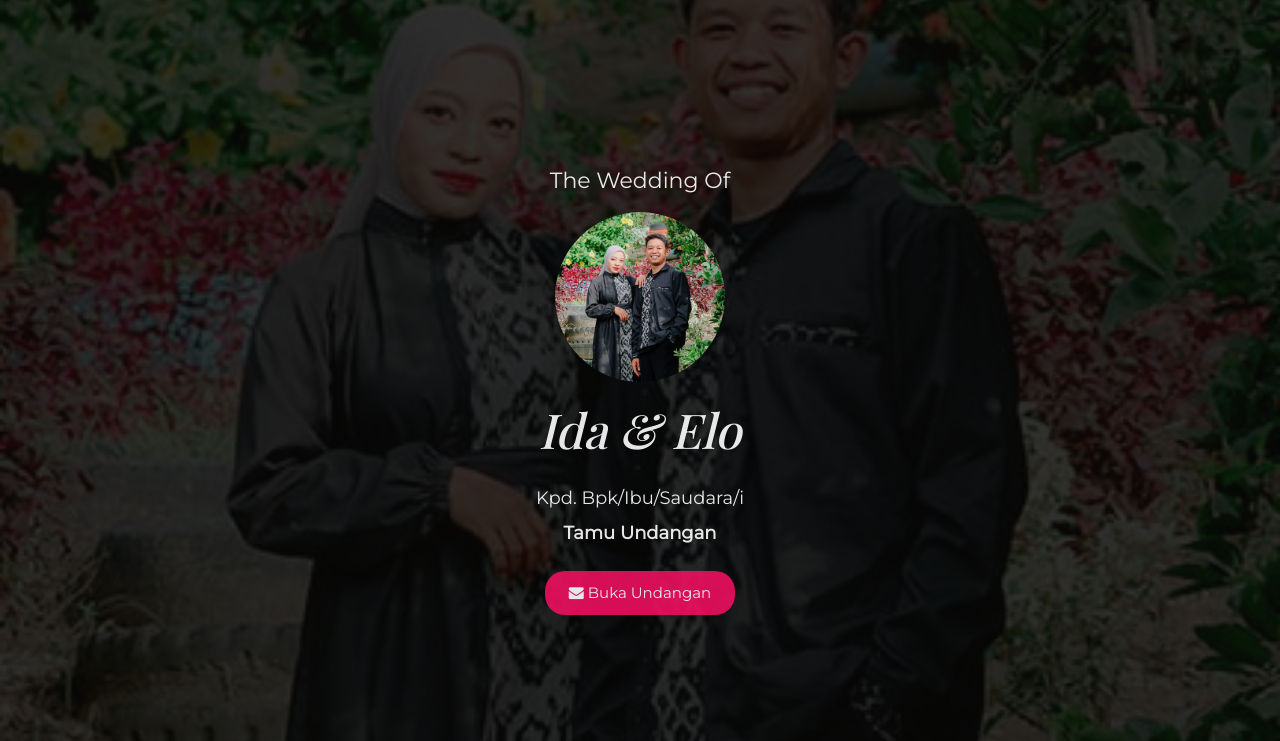
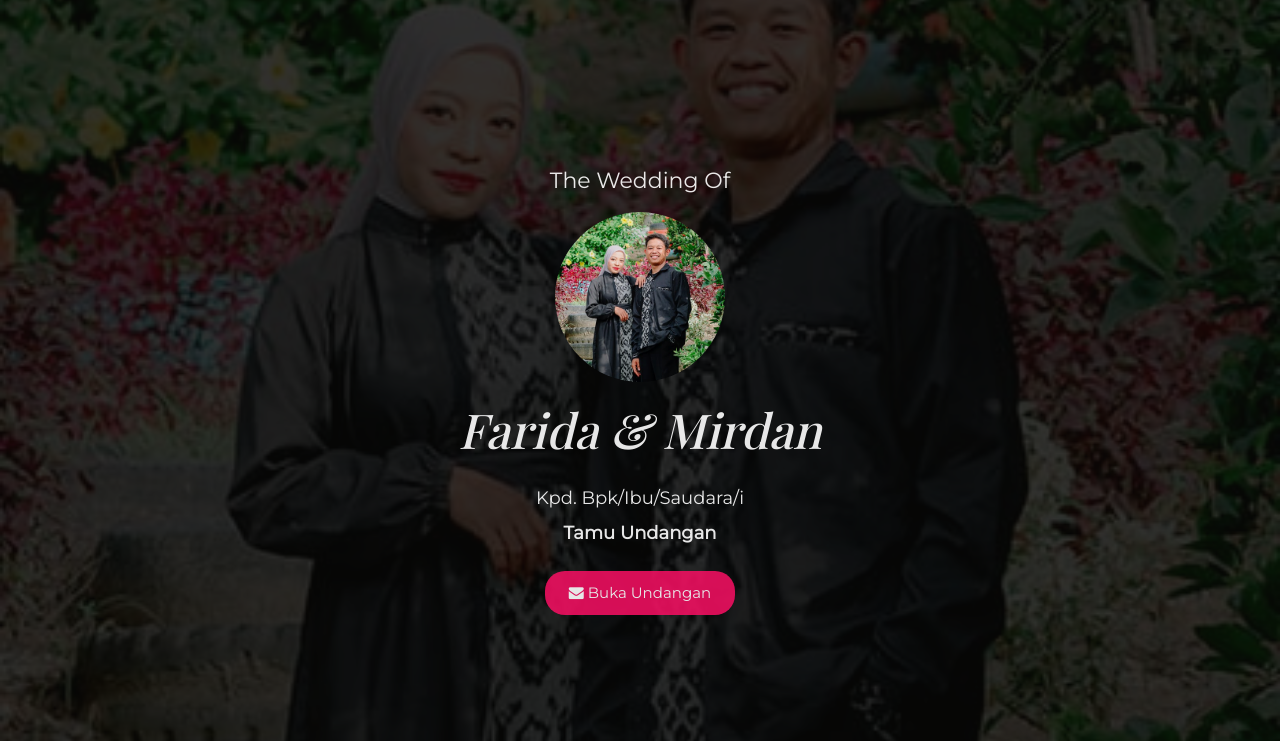
Before and after one commit to krafta-ampana/farida-mirdan, a plain HTML site: page index.html in a window 1280 px wide. Shown: the top 741 px of the page. Drawn offline with nearby package versions, Linux system fonts and the light colour scheme; no server answers; a web font is replaced by a local one.

Commit message:
Update index.html

```diff
--- a/index.html
+++ b/index.html
@@ -21,18 +21,18 @@
         <meta name="description" content="Sabtu, 30 Mei 2026" />
         <meta property="og:locale" content="id_ID" />
         <meta property="og:type" content="article" />
-        <meta property="og:title" content="The Wedding Ida & Elo" />
+        <meta property="og:title" content="The Wedding: Farida & Mirdan" />
         <meta property="og:description" content="Sabtu, 30 Mei 2026" />
-        <meta property="og:image" content="https://krafta-ampana.github.io/ida-elo/og-images.jpg" />
+        <meta property="og:image" content="https://krafta-ampana.github.io/farida-mirdan/og-images.jpg" />
         <meta property="og:image:width" content="371" />
         <meta property="og:image:height" content="392" />
-        <meta property="og:url" content="https://krafta-ampana.github.io/ida-elo" />
+        <meta property="og:url" content="https://krafta-ampana.github.io/farida-mirdan" />
         <meta property="og:site_name" content="krafta | Undangan Digital" />
         <meta name="format-detection" content="telephone=no">
         <meta property="fb:app_id" content="771033985084304" />
         <link rel="icon" href="assets/fixico1.ico" type="image/x-icon" />
         <link rel="shortcut icon" type="image/x-icon" href="assets/fixico1.ico" />
-        <title>The Wedding Ida & Elo</title>
+        <title>The Wedding: Farida & Mirdan</title>
         <meta name="viewport" content="width=device-width, initial-scale=1">
         <link rel="stylesheet" type="text/css" href="assets/plugins.css">
         <link rel="stylesheet" type="text/css" href="assets/style.css">
@@ -310,7 +310,7 @@
                         <div>
                             <h4 class="text-white">The Wedding Of</h4>
                             <img src="assets/6d379c8cefb603c7afbe19d96f84c320.jpg" class="d-block mx-auto fit_pic_cover mb-3">
-                            <h2 style="font-size: 3em;line-height:1.3em;margin-bottom: 20px;margin-bottom: 20px" class="text-white">Ida & Elo </h2>
+                            <h2 style="font-size: 3em;line-height:1.3em;margin-bottom: 20px;margin-bottom: 20px" class="text-white">Farida & Mirdan </h2>
                             <h3 style="font-size:18px;width:100%" class="text-white">Kpd. Bpk/Ibu/Saudara/i <div style="font-size:18px;width:100%;font-weight: 600;" class="text-white"><span id='nama_tamu_undangan'></span></div>
                             </h3>
                             <!-- <div style='margin-bottom:10px;margin-top:-10px;'> -->
@@ -331,7 +331,7 @@
                             <div class="row align-items-center">
                                 <div class="col-lg-12 col-md-12 text-center">
                                     <h3 class="wow zoomIn" data-wow-duration="2s" data-wow-delay="0.2s" style="font-size: 25px;">The Wedding Of</h3>
-                                    <h1 class="wow zoomIn" data-wow-duration="2s" data-wow-delay="0.2s" style="text-shadow: 0 0 20px #232323;font-size: 3.5em;line-height:70px;margin-bottom: 20px;"> Ida <br>& <br>Elo <br>
+                                    <h1 class="wow zoomIn" data-wow-duration="2s" data-wow-delay="0.2s" style="text-shadow: 0 0 20px #232323;font-size: 3.5em;line-height:70px;margin-bottom: 20px;"> Farida <br>& <br>Mirdan <br>
                                     </h1>
                                     <table class="wow zoomIn" style="width: 100%;color:#fff" data-wow-duration="2s" data-wow-delay="0.2s">
                                         <tbody>
@@ -482,7 +482,7 @@
                                     <p class="text-center">Ungkapan terima kasih yang tulus dari kami apabila Bapak/Ibu/Teman-teman berkenan hadir dan memberikan do'a restu.</p>
                                     <h6 class="text-center" style="margin-bottom:30px;"> Jazakumullah Khairan Katsiran <br>Wassalamuallaikum Warrahmatullahi Wabarakatuh </h6>
                                     <h6 class="text-center"> Kami yang berbahagia, </h6>
-                                    <h2 class="text-center" style="margin-bottom:5px;font-size:30px;"> Ida & Elo </h2>
+                                    <h2 class="text-center" style="margin-bottom:5px;font-size:30px;"> Farida & Mirdan </h2>
                                     <h6 class="text-center"> Beserta keluarga besar kedua mempelai </h6>
                                     <h6 class="text-center"> Kel. Alm. Bapak Meyu mayo & Alm. Ibu Nila Ndolo<br>
 									Bpk. Asrudin Ahyari & Ibu Sumiyati Harun</h6>
@@ -626,7 +626,7 @@
 										<div class="mb-3">
 											<textarea class="form-control" maxlength="120" id="ucapan-isiucapan" placeholder="Ucapan..." style="height: 70px"></textarea>
 										</div>
-										<input type="hidden" id="ucapan-id" value="ida-elo" />
+										<input type="hidden" id="ucapan-id" value="farida-mirdan" />
 										<button id="ucapan-btnkirim" type="button" class="btn btn-primary float-right mb-3">Kirim</button>
 										<hr>
 										<div id="div-ucapan" style="max-height: 300px; overflow-y: auto; padding: 10px;"></div>
```
